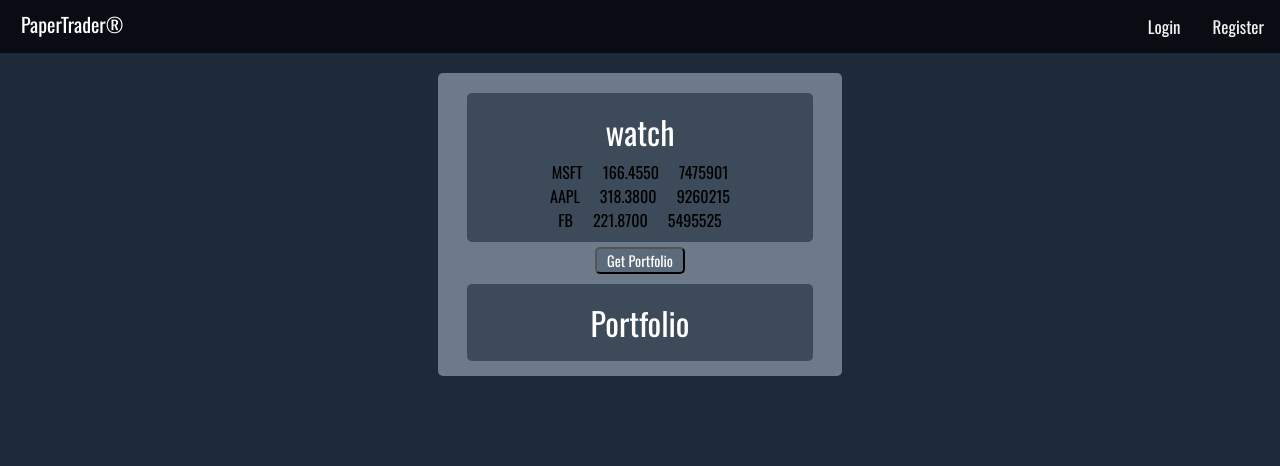
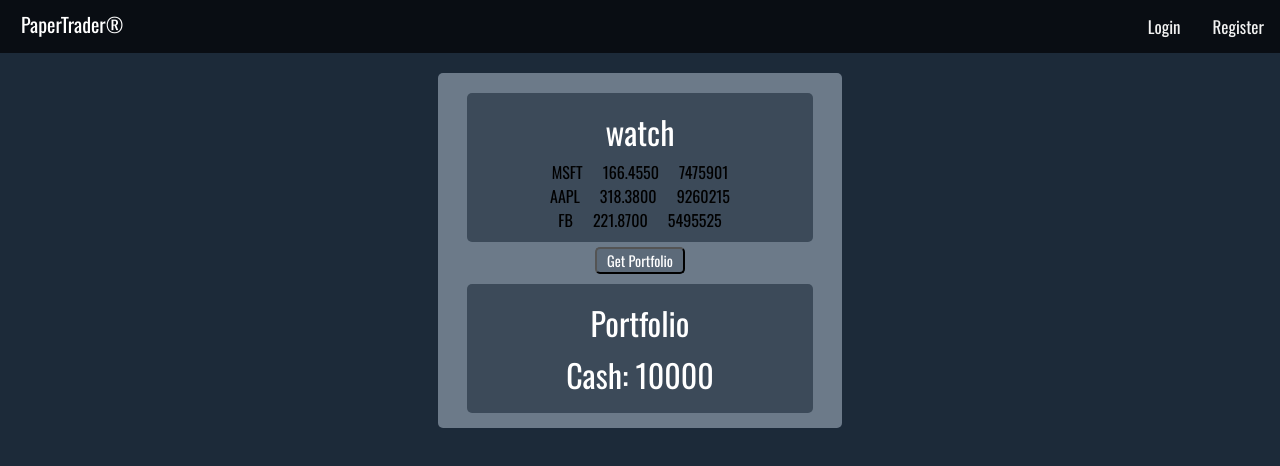
Before and after one commit to OSPaperTrader/OSPaperTrader, a React app: page / in a window 1280 px wide. Shown: the top 466 px of the page. Built offline with nearby package versions, Linux system fonts and the light colour scheme.

Commit message:
add cash to portfolio

```diff
--- a/src/components/Dashboard.jsx
+++ b/src/components/Dashboard.jsx
@@ -23,7 +23,7 @@ class Dashboard extends React.Component {
             Get Portfolio
           </button>
           <Portfolio
-            // cash={this.props.cash}
+            cash={this.props.cash}
             watchlistData={this.props.watchlist}
             transData={this.props.portfolio.transactions}
           />
@@ -37,7 +37,7 @@ function mapStateToProps(state) {
   return {
     watchlist: state.watchlist,
     portfolio: state.portfolio,
-    // cash: state.cash,
+    cash: state.cash,
     username: state.username
   };
 }
--- a/src/components/Portfolio.jsx
+++ b/src/components/Portfolio.jsx
@@ -6,7 +6,7 @@ class Portfolio extends React.Component {
     return (
       <div className="container-inner">
         <h1>Portfolio</h1>
-        {/* <h1>Cash: {this.props.cash}</h1> */}
+        <h1>Cash: {this.props.cash}</h1>
         <TransactionTable
           transData={this.props.transData}
           watchlistData={this.props.watchlistData}
```
